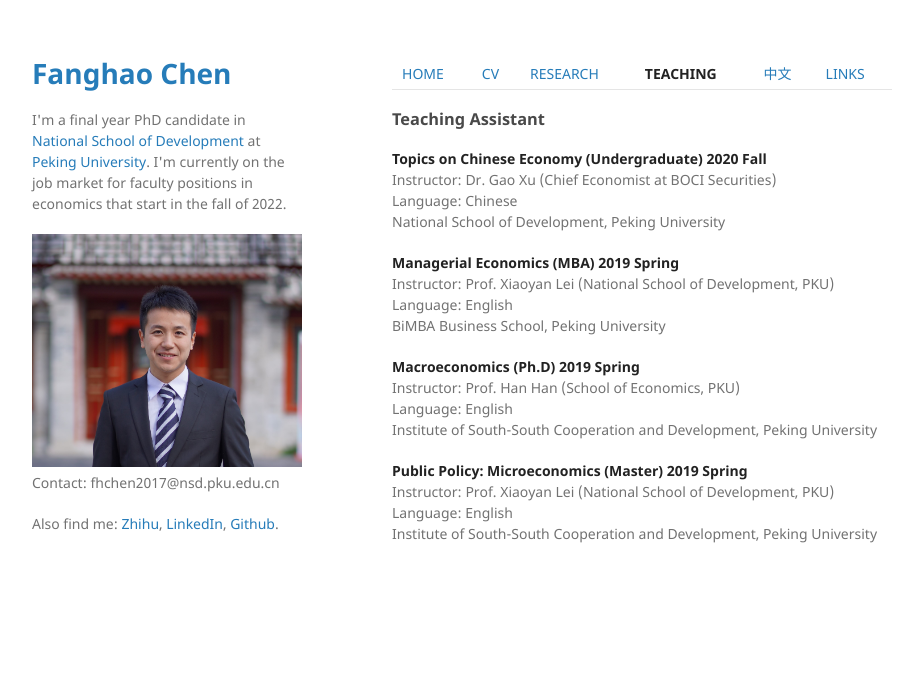
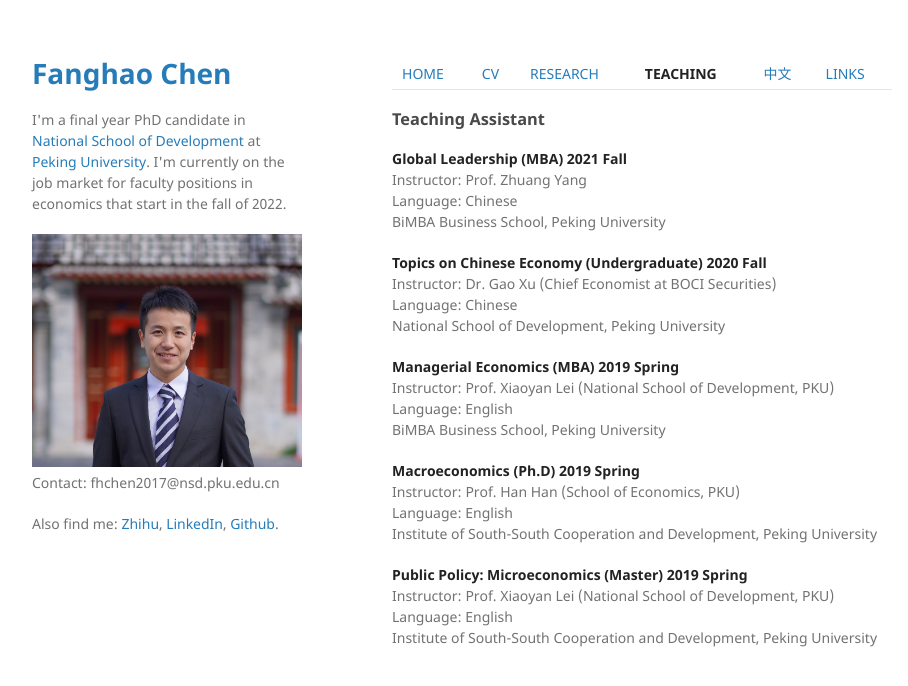
Before and after one commit to FanghaoChen/homepage, a Jekyll site: the page built from teaching.md, in a window 1280 px wide. Shown: the top 686 px of the page, without its empty margins (178-1086 px from the left). Built offline with Jekyll 4.4.1, drawn with Linux system fonts in a browser that asks for light colours; our own code applies the rules of GitHub Pages for plain Markdown files.

Commit message:
Update teaching.md

```diff
--- a/teaching.md
+++ b/teaching.md
@@ -1,6 +1,11 @@
 [HOME](./index.md) | [CV](./assets/CV_FanghaoChen_211116.pdf) | [RESEARCH](./research.md) | [**TEACHING**](./) | [中文](./chinesepage.md) | [LINKS](./links.md)
 
 ### Teaching Assistant
+
+**Global Leadership (MBA) 2021 Fall** <br/>
+Instructor: Prof. Zhuang Yang <br/>
+Language: Chinese <br/>
+BiMBA Business School, Peking University
 
 **Topics on Chinese Economy (Undergraduate) 2020 Fall** <br/>
 Instructor: Dr. Gao Xu (Chief Economist at BOCI Securities) <br/>
```
